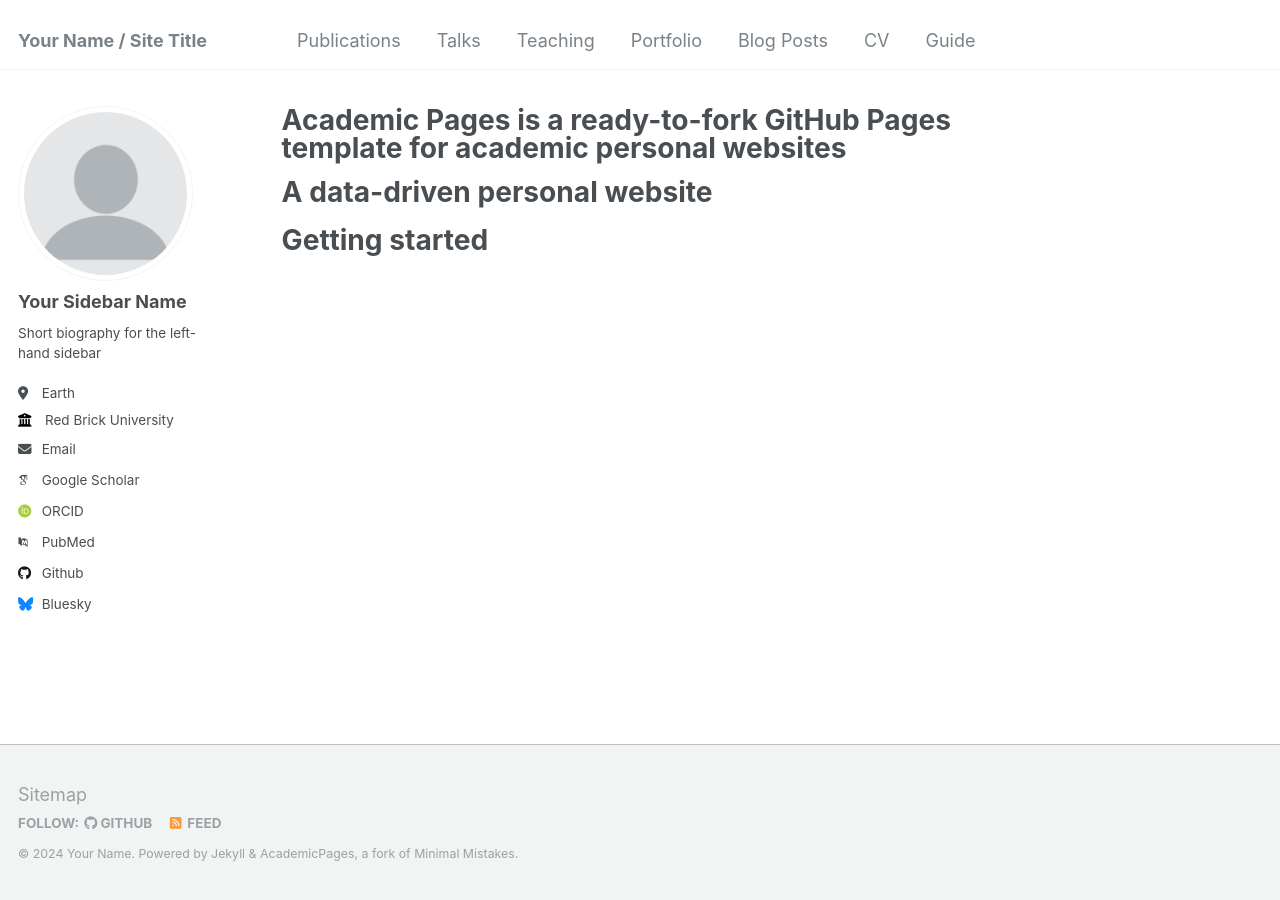
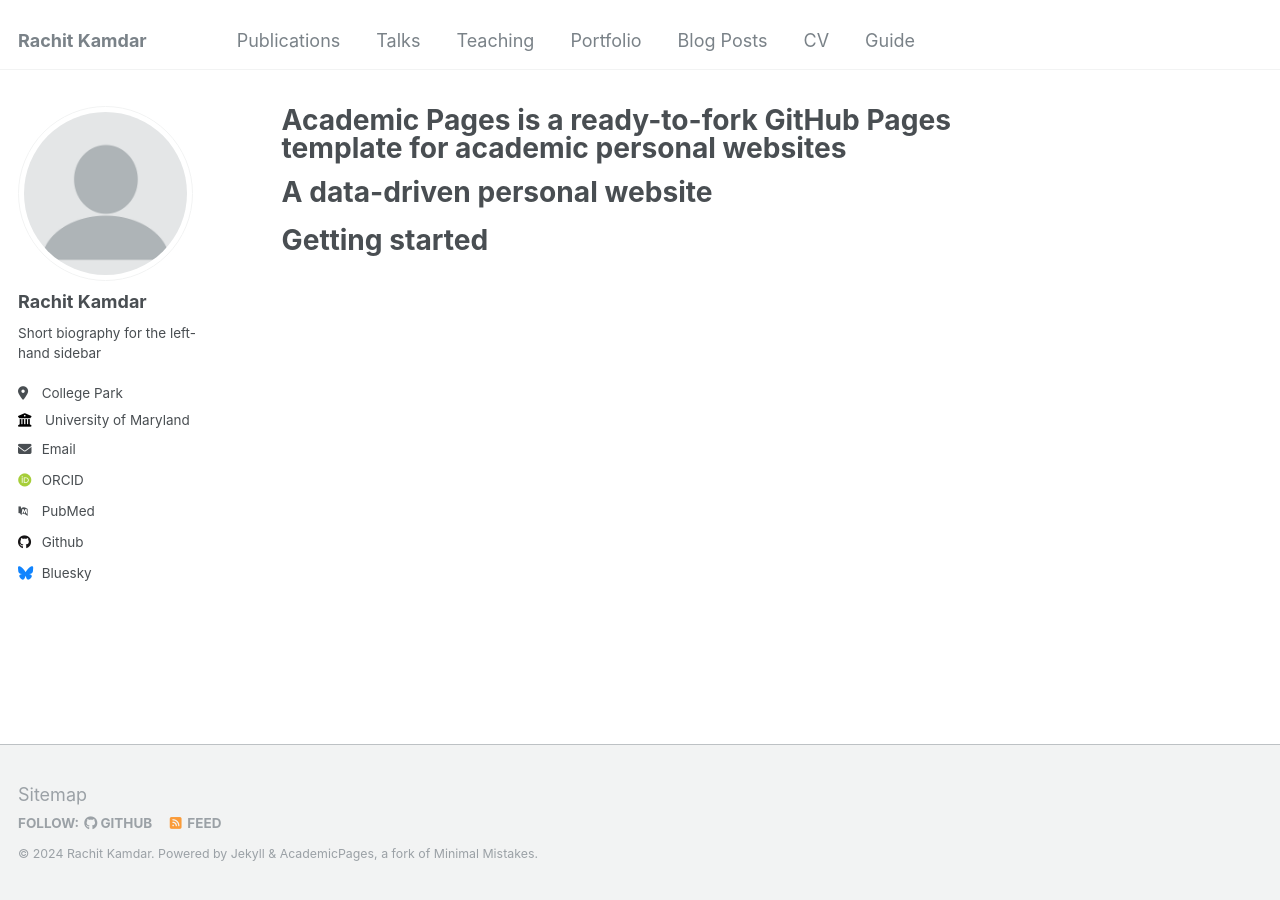
Before and after one commit to RachitKamdar/rachitkamdar.github.io, a Jekyll site: the page built from _pages/about.md, in a window 1280 px wide. Built offline with Jekyll 4.4.1, drawn with Linux system fonts in a browser that asks for light colours; some web fonts are replaced.

Commit message:
Update _config.yml

```diff
--- a/_config.yml
+++ b/_config.yml
@@ -8,13 +8,13 @@
 
 # Basic Site Settings
 locale                   : "en-US"
-title                    : "Your Name / Site Title"
-title_separator          : "-"
-name                     : &name "Your Name"
+title                    : "Rachit Kamdar"
+title_separator          : ""
+name                     : &name "Rachit Kamdar"
 description              : &description "personal description"
-url                      : https://academicpages.github.io # the base hostname & protocol for your site e.g. "https://mmistakes.github.io"
+url                      : https://rachitkamdar.github.io # the base hostname & protocol for your site e.g. "https://mmistakes.github.io"
 baseurl                  : "" # the subpath of your site, e.g. "/blog"
-repository               : "academicpages/academicpages.github.io"
+repository               : "RachitKamdar/rachitkamdar.github.io"
 
 # Site Author - The following control what appear as part of the author content on the side bar.
 #               If a field is blank the icon and link will not appear, otherwise it will be shown.
@@ -22,17 +22,17 @@ repository               : "academicpages/academicpages.github.io"
 author:
   # Biographic information
   avatar           : "profile.png"
-  name             : "Your Sidebar Name"
+  name             : "Rachit Kamdar"
   pronouns         : # example: "she/her"
   bio              : "Short biography for the left-hand sidebar"
-  location         : "Earth"
-  employer         : "Red Brick University"
+  location         : "College Park"
+  employer         : "University of Maryland"
   uri              : # URL
-  email            : "none@example.org"
+  email            : "Kamdarrachit1@gmail.com"
 
   # Academic websites
   arxiv            : # URL - Update with the correct link to your profile
-  googlescholar    : "https://scholar.google.com/citations?user=PS_CX0AAAAAJ"
+  googlescholar    : #"https://scholar.google.com/citations?user=PS_CX0AAAAAJ"
   impactstory      : # URL
   orcid            : "http://orcid.org/yourorcidurl"
   semantic         : # URL
@@ -43,7 +43,7 @@ author:
   bitbucket        : # Username - Update with your username on the site
   codepen          : # Username
   dribbble         : # Username
-  github           : "academicpages"
+  github           : "RachitKamdar"
   kaggle           : # Username
   stackoverflow    : # User number or user number and name (i.e., use "1" or "1/jeff-atwood")
 
```
